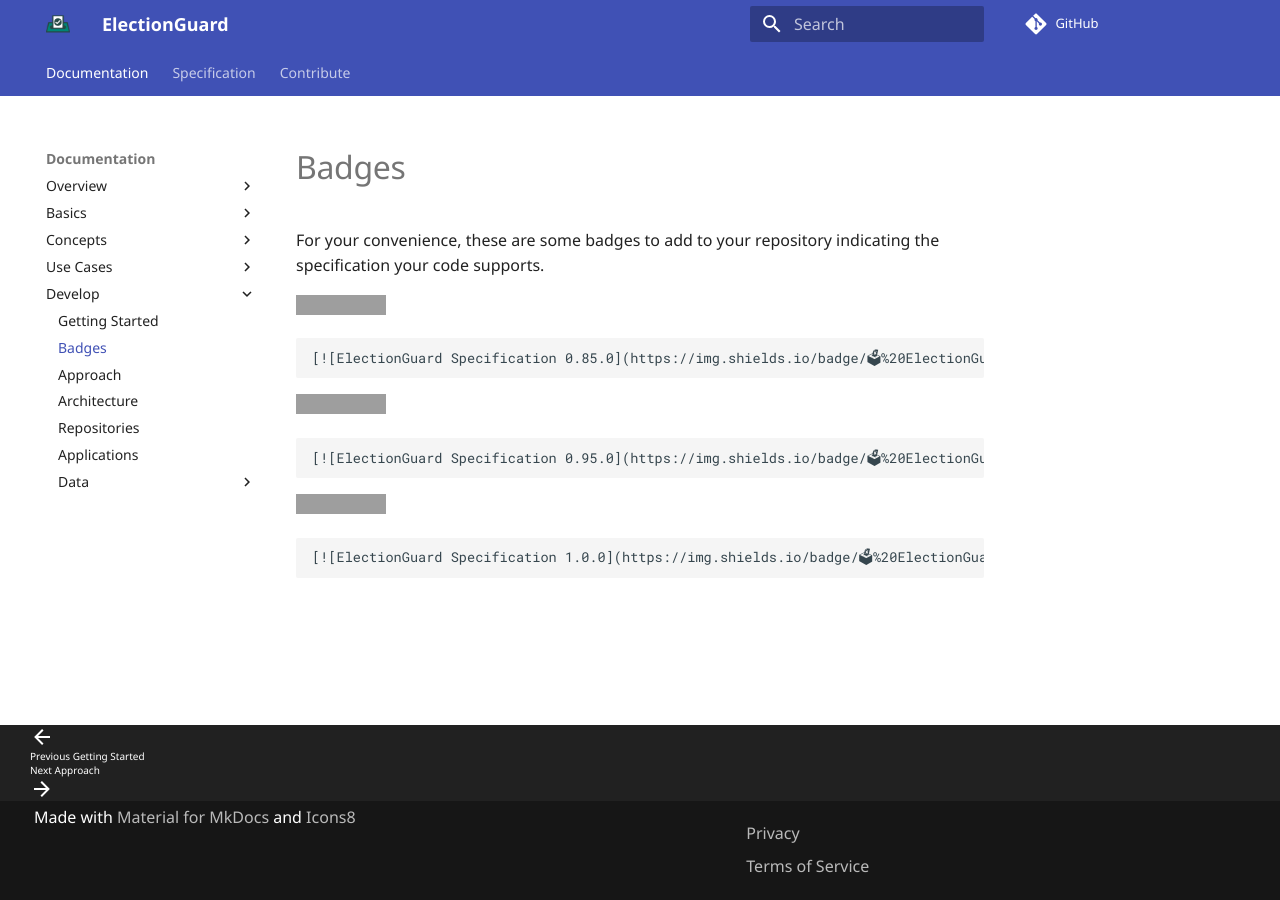
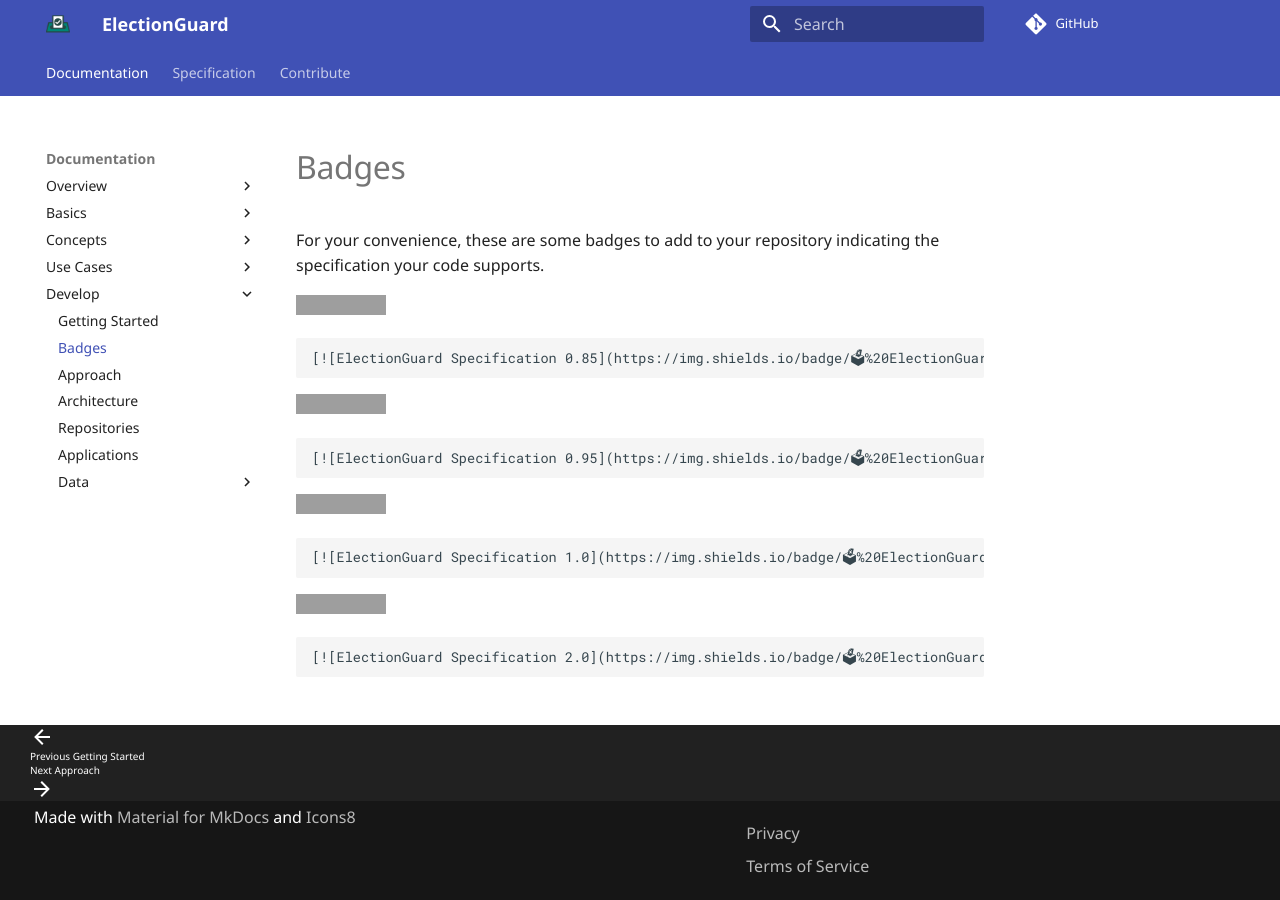
Before and after one commit to Election-Tech-Initiative/electionguard, an MkDocs documentation site: the page built from docs/develop/Badges.md, in a window 1280 px wide. Built offline with MkDocs 1.6.1 and Material for MkDocs 9.7.7, drawn with Linux system fonts in a browser that asks for light colours; some web fonts are replaced; comment, search, counter and statistics services are not loaded; grey boxes are pictures that could not be loaded.

Commit message:
🆙 Add ElectionGuard 1.0 Spec Link
- Reformat links to use `EG_spec_v##.pdf`
- Change to only use two digits for spec
- Clean up badges
- Add Release Notes

````diff
--- a/docs/develop/Badges.md
+++ b/docs/develop/Badges.md
@@ -2,22 +2,29 @@
 
 For your convenience, these are some badges to add to your repository indicating the specification your code supports.
 
-[![ElectionGuard Specification 0.85.0][shield-green-0.85.0]][election-guard-vote]
+[![ElectionGuard Specification 0.85][badge-0.85]][spec]
 ```
-[![ElectionGuard Specification 0.85.0](https://img.shields.io/badge/🗳%20ElectionGuard%20Specification-0.85.0-green)](https://www.electionguard.vote)
+[![ElectionGuard Specification 0.85](https://img.shields.io/badge/🗳%20ElectionGuard%20Specification-v0.85-green)](https://www.electionguard.vote/spec)
 ```
 
-[![ElectionGuard Specification 0.95.0][shield-green-0.95.0]][election-guard-vote]
+[![ElectionGuard Specification 0.95][badge-0.95]][spec]
 ```
-[![ElectionGuard Specification 0.95.0](https://img.shields.io/badge/🗳%20ElectionGuard%20Specification-0.95.0-green)](https://www.electionguard.vote)
+[![ElectionGuard Specification 0.95](https://img.shields.io/badge/🗳%20ElectionGuard%20Specification-v0.95-green)](https://www.electionguard.vote/spec)
 ```
 
-[![ElectionGuard Specification 1.0.0][shield-yellow-1.0.0]][election-guard-vote]
+[![ElectionGuard Specification 1.0][badge-1.0]][spec]
 ```
-[![ElectionGuard Specification 1.0.0](https://img.shields.io/badge/🗳%20ElectionGuard%20Specification-1.0.0-yellow)](https://www.electionguard.vote)
+[![ElectionGuard Specification 1.0](https://img.shields.io/badge/🗳%20ElectionGuard%20Specification-v1.0-green)](https://www.electionguard.vote/spec)
 ```
+
+[![ElectionGuard Specification 2.0][badge-2.0]][spec]
+```
+[![ElectionGuard Specification 2.0](https://img.shields.io/badge/🗳%20ElectionGuard%20Specification-v2.0-yellow)](https://www.electionguard.vote/spec)
+```
+
 <!-- Links -->
-[election-guard-vote]: https://www.electionguard.vote
-[shield-green-0.85.0]: https://img.shields.io/badge/🗳%20ElectionGuard%20Specification-0.85.0-green
-[shield-green-0.95.0]: https://img.shields.io/badge/🗳%20ElectionGuard%20Specification-0.95.0-green
-[shield-yellow-1.0.0]: https://img.shields.io/badge/🗳%20ElectionGuard%20Specification-1.0.0-yellow
+[spec]: https://www.electionguard.vote/spec
+[badge-0.85]: https://img.shields.io/badge/🗳%20ElectionGuard%20Specification-v0.85-green
+[badge-0.95]: https://img.shields.io/badge/🗳%20ElectionGuard%20Specification-v0.95-green
+[badge-1.0]: https://img.shields.io/badge/🗳%20ElectionGuard%20Specification-v1.0-green
+[badge-2.0]: https://img.shields.io/badge/🗳%20ElectionGuard%20Specification-v2.0-yellow
````
Also changed, not shown: docs/develop/Data_Format.md (+2 -2 lines), docs/develop/Sample_Data.md (+2 -2 lines), docs/spec/index.md (+41 -8 lines), docs/spec/web/1_Overview.md (+3 -3 lines).
